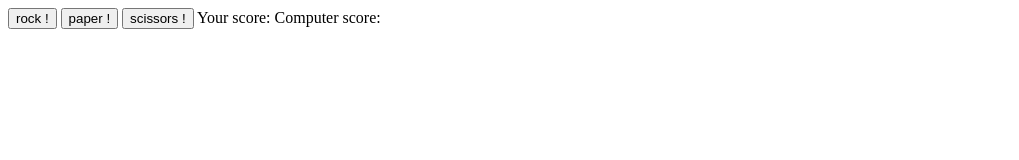
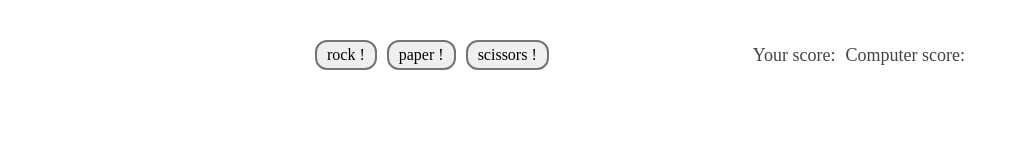
Before and after one commit to hera-em/rock-paper-scissors, a plain HTML site: page index.html in a window 1280 px wide. Shown: the whole page, without its empty margins (0-1019 px from the left). Drawn offline with Linux system fonts and the light colour scheme.

Commit message:
Add style

```diff
--- a/index.html
+++ b/index.html
@@ -5,14 +5,19 @@
     <meta name="viewport" content="width=device-width, initial-scale=1.0">
     <title>Rock Paper Scissors</title>
     <script src="script.js" defer></script>
+    <link rel="stylesheet" href="styles.css">
 </head>
 <body>
-    <div>
-        <button id="rock">rock !</button>
-        <button id="paper">paper !</button>
-        <button id="scissors">scissors !</button>
-        <span id="human-score">Your score: </span>
-        <span id="computer-score">Computer score: </span>
+    <div id="container">
+        <div id="buttons">
+            <button id="rock">rock !</button>
+            <button id="paper">paper !</button>
+            <button id="scissors">scissors !</button>
+        </div>
+        <div id="score">
+            <span id="human-score">Your score: </span>
+            <span id="computer-score">Computer score: </span>
+        </div>
     </div>
     <div id="results"></div>
 </body>
--- /dev/null
+++ b/styles.css
@@ -0,0 +1,37 @@
+body {
+    margin: 40px auto;
+    max-width: 650px;
+    line-height: 1.6;
+    font-size: 18px;
+    color: #444;
+    padding: 0 10px;
+
+}
+
+button {
+    padding: 4px 10px;
+    font-size: 16px;
+    border-radius: 12px;
+    border: 2px solid #747474;
+    font-family: 'Times New Roman', Times, serif;
+
+}
+
+#container,
+#buttons,
+#score {
+    display: flex;
+}
+
+#container {
+    justify-content: space-between;
+    align-items: center;
+}
+
+#buttons {
+    gap: 10px;
+}
+
+#score {
+    gap: 10px
+}
```
